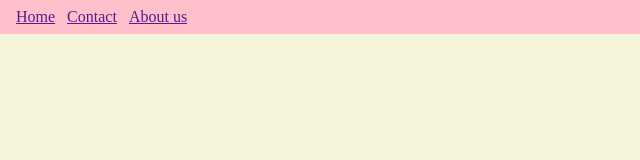
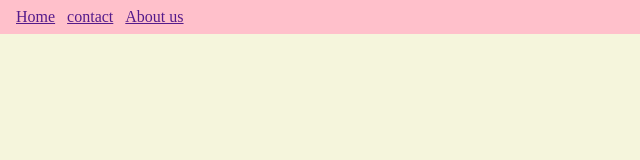
Before and after one commit to nivriti09/Web-Assignments, a plain HTML site: page Week_Three 2.0/index.html in a window 1280 px wide. Shown: the full height of the page, 0-640 px from the left. Drawn offline with Linux system fonts and the light colour scheme.

Commit message:
Update index.html

```diff
--- a/Week_Three 2.0/index.html
+++ b/Week_Three 2.0/index.html
@@ -15,7 +15,7 @@
                     <a href="">Home</a>
                 </li>
                 <li>
-                    <a href="">Contact</a>
+                    <a href="">contact</a>
                 </li>
                 <li>
                     <a href="">About us</a>
```
